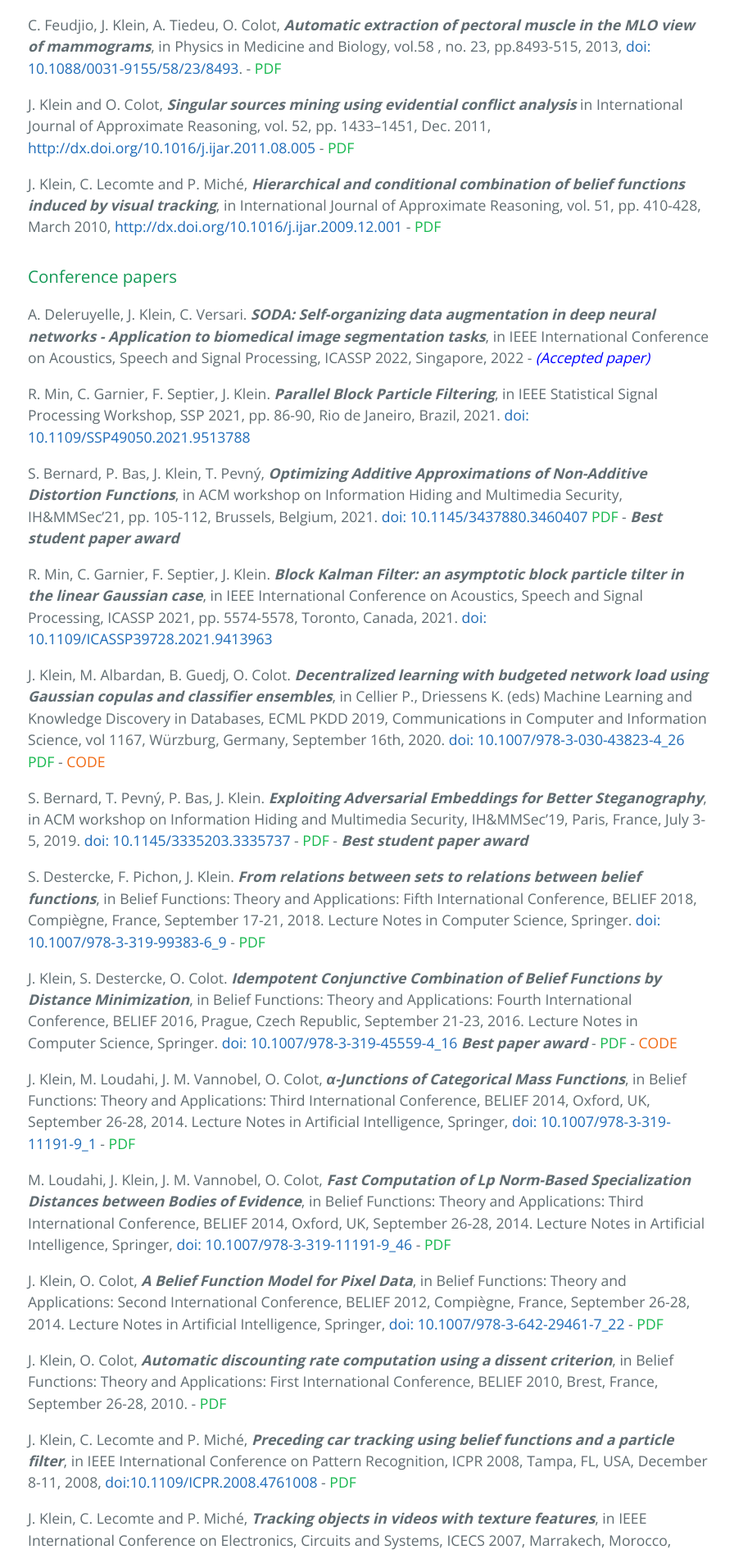
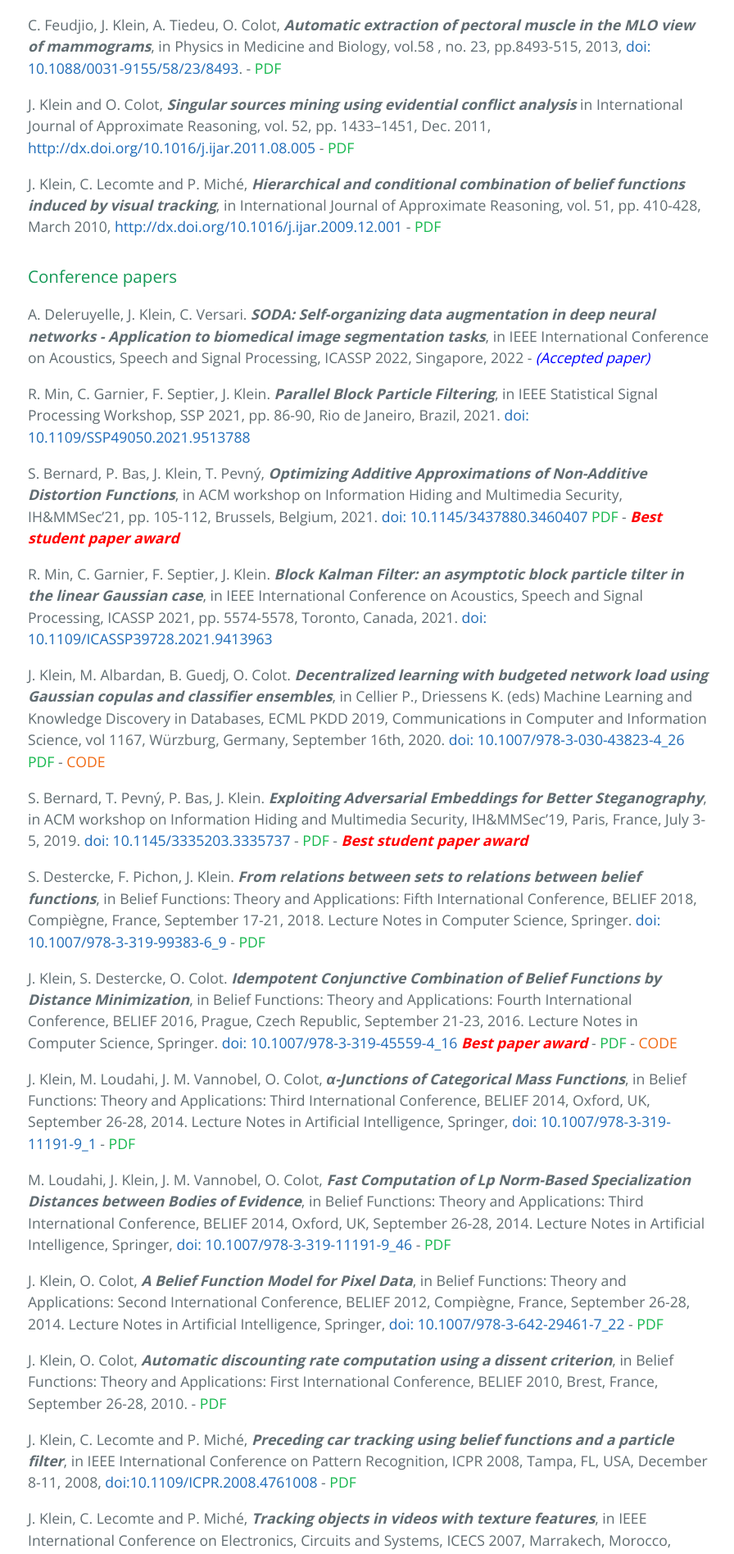
Before and after one commit to john-klein/john-klein.github.io, a Jekyll site: the page built from index.md, in a window 1280 px wide. Shown: the part 3107-5003 px from the top of the page at 82% size, without its empty margins (190-1086 px from the left). Built offline with Jekyll 4.4.1, drawn with Linux system fonts in a browser that asks for light colours; comment, search, counter and statistics services are not loaded; our own code applies the rules of GitHub Pages for plain Markdown files.

Commit message:
Update index.md

```diff
--- a/index.md
+++ b/index.md
@@ -168,7 +168,7 @@ R. Min, C. Garnier, F. Septier, J. Klein. ***Parallel Block Particle Filtering**
 
 S. Bernard, P. Bas, J. Klein, T. Pevný, ***Optimizing Additive Approximations of Non-Additive Distortion Functions***, in ACM workshop on Information Hiding and Multimedia Security, IH&MMSec'21, pp. 105-112, Brussels, Belgium, 2021.
 [doi: 10.1145/3437880.3460407](https://doi.org/10.1145/3437880.3460407)
-<a href="https://hal.archives-ouvertes.fr/hal-02177259/document" style="color: rgb(22,184,78)">PDF</a> - ***Best student paper award***
+<a href="https://hal.archives-ouvertes.fr/hal-02177259/document" style="color: rgb(22,184,78)">PDF</a> - ***<span style="color:red">Best student paper award</span>***
 
 R. Min, C. Garnier, F. Septier, J. Klein. ***Block Kalman Filter: an asymptotic block particle tilter in the linear Gaussian case***, in IEEE International Conference on Acoustics, Speech and Signal Processing, ICASSP 2021, pp. 5574-5578, Toronto, Canada, 2021.
 [doi: 10.1109/ICASSP39728.2021.9413963](https://doi.org/10.1109/ICASSP39728.2021.9413963)
@@ -179,7 +179,7 @@ J. Klein, M. Albardan, B. Guedj, O. Colot. ***Decentralized learning with budget
 <a href="https://github.com/john-klein/DELCO" style="color: rgb(241,105,19)">CODE</a>
 
 S. Bernard, T. Pevný, P. Bas, J. Klein. ***Exploiting Adversarial Embeddings for Better Steganography***, in ACM workshop on Information Hiding and Multimedia Security, IH&MMSec'19, Paris, France, July 3-5, 2019.
-[doi: 10.1145/3335203.3335737](https://doi.org/10.1145/3335203.3335737) - <a href="https://hal.archives-ouvertes.fr/hal-02177259/document" style="color: rgb(22,184,78)">PDF</a> - ***Best student paper award***
+[doi: 10.1145/3335203.3335737](https://doi.org/10.1145/3335203.3335737) - <a href="https://hal.archives-ouvertes.fr/hal-02177259/document" style="color: rgb(22,184,78)">PDF</a> - ***<span style="color:red">Best student paper award</span>***
 
 S. Destercke, F. Pichon, J. Klein. ***From relations between sets to relations between belief functions***, in
 Belief Functions: Theory and Applications: Fifth International Conference, BELIEF 2018, Compiègne, France, September 17-21, 2018. Lecture Notes in Computer Science, Springer.
@@ -188,7 +188,7 @@ Belief Functions: Theory and Applications: Fifth International Conference, BELIE
 
  J. Klein, S. Destercke, O. Colot. ***Idempotent Conjunctive Combination of Belief Functions by Distance Minimization***, in
 Belief Functions: Theory and Applications: Fourth International Conference, BELIEF 2016, Prague, Czech Republic, September 21-23, 2016. Lecture Notes in Computer Science, Springer.
-[doi: 10.1007/978-3-319-45559-4\_16](http://link.springer.com/chapter/10.1007%2F978-3-319-45559-4_16) ***Best paper award*** -
+[doi: 10.1007/978-3-319-45559-4\_16](http://link.springer.com/chapter/10.1007%2F978-3-319-45559-4_16) ***<span style="color:red">Best paper award</span>*** -
 <a href="https://john-klein.github.io/assets/files/conf_papers/conf8.pdf" style="color: rgb(22,184,78)">PDF</a>  -
 <a href="https://github.com/john-klein/Conjunctive-and-Disjunctive-combination-by-distance-minimization" style="color: rgb(241,105,19)">CODE</a>
 
```
